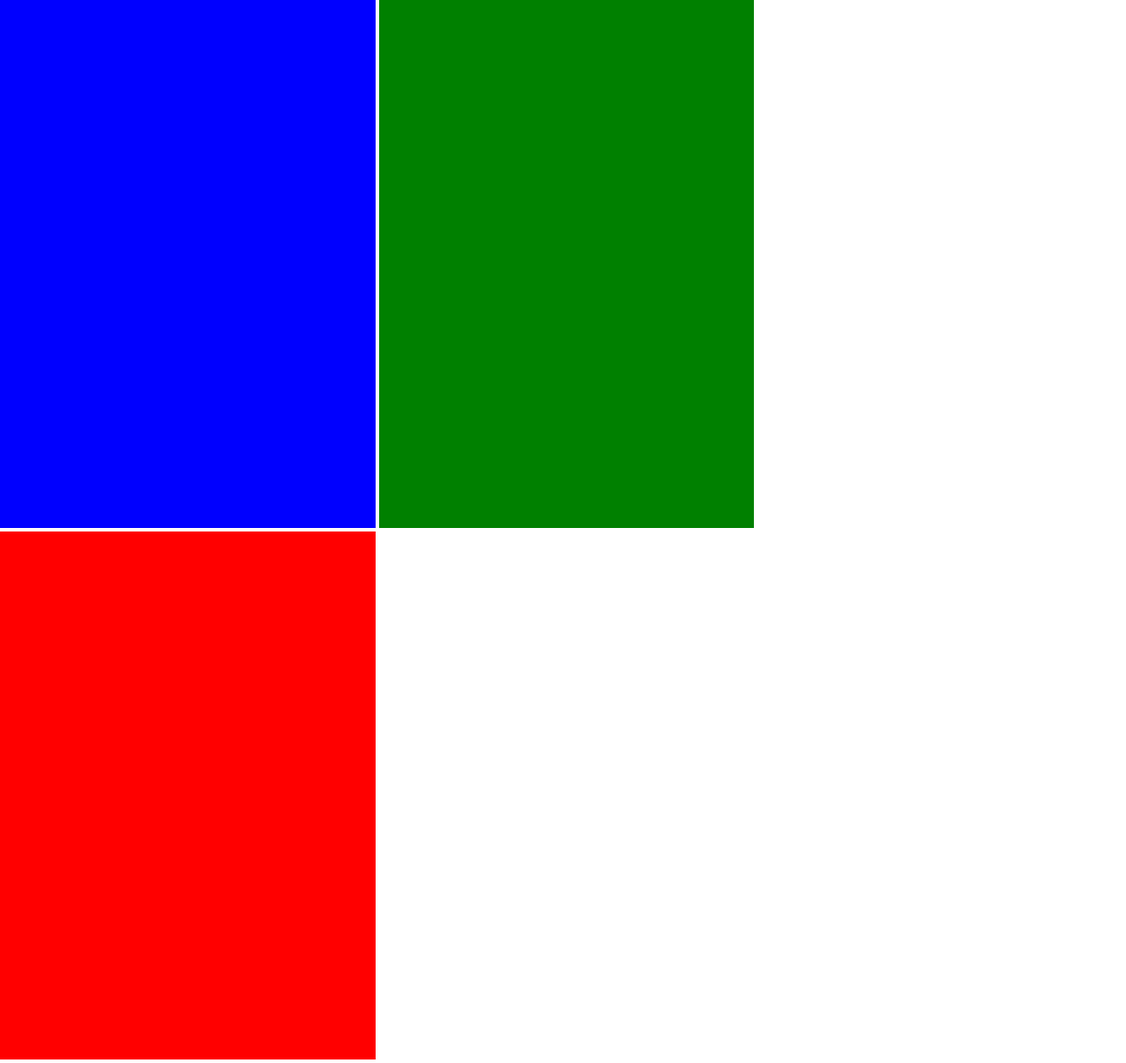
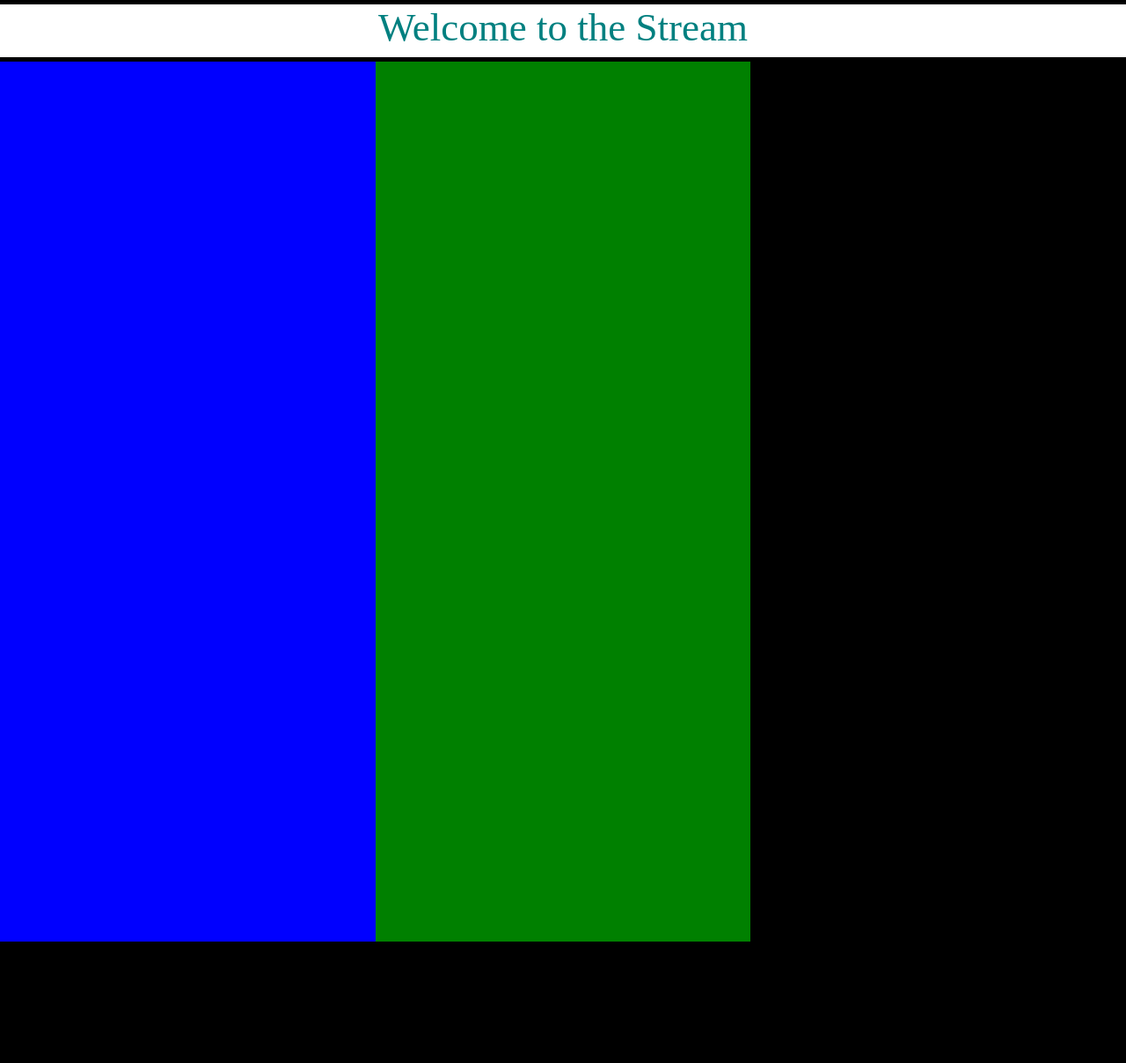
Before and after one commit to martianmartin/GlutenFreeTribe, a PHP site: page / in a window 1280 px wide. Shown: the whole page at 88% size. After the commit the page ends 1070 px from the top, so only its background shows below. Run offline with PHP 8.4, Linux system fonts and the light colour scheme.

Commit message:
implemented min and max streamArea width in order to achieve qualified flexibility of stream view

```diff
--- a/index.php
+++ b/index.php
@@ -6,10 +6,11 @@
         <title></title>
     </head>
     <body>
-
+        <div id="header">Welcome to the Stream</div>
+        <div id="streamArea">
             <div class="stream" id="photoStream"></div>
             <div class="stream" id="videoStream"></div>
             <div class="stream" id="articleStream"></div>
-
+        </div>
     </body>
 </html>
--- a/style.css
+++ b/style.css
@@ -1,21 +1,42 @@
 body{
     margin: 0px;
-    white-space: normal;
+    /*white-space: normal;*/
+    height: 1000px;
 }
-
+#header{
+    width:100%;
+    height: 60px;
+    border-bottom: 5px solid black;
+    border-top: 5px solid black;
+    font-family: cursuve;
+    font-size: 45px;
+    text-align: center;
+    color: teal;
+}
+#streamArea{
+    max-width: 100%;
+    min-width: 50em;
+    margin: 0px auto;
+    background-color: white;
+    height: 100%
+}
 .stream{
-    width: 33.333333333333%;
+    width: 33.3333333333%;
     border: none;
-    height:600px;
-    display: inline-block;
+    height:100%;
+    display:block;
+    margin: 0px;
    }
 #photoStream{
     background-color: blue;
+    float: left;
 }
 #videoStream{
     background-color: green;
+    float: left;
 }
 #articleStream{
-    background-color: red;
+    background-color: black;
+    float: right;
 
 }
```
